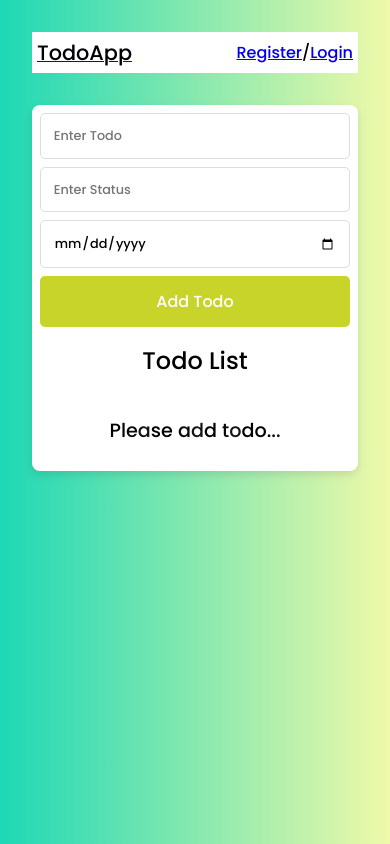
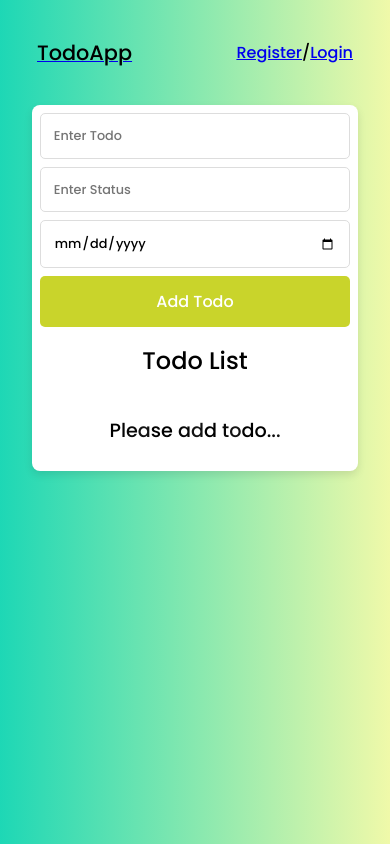
Before and after one commit to anujchauhann09/todo-list-frontend, a React (Vite) app: page / in a window 390 px wide. Built offline with nearby package versions, Linux system fonts and the light colour scheme.

Commit message:
Implement dark mode background for HTML - Added media query to adjust background for dark mode. - Maintained linear gradient background for light mode.

```diff
--- a/index.html
+++ b/index.html
@@ -12,6 +12,7 @@
       html, body {
         height: 100%;
       }
+
       .background-wrapper {
         min-height: 100vh;
         background: linear-gradient(90deg, hsla(169, 76%, 48%, 1) 0%, hsla(67, 87%, 82%, 1) 100%);
@@ -21,6 +22,20 @@
         display: flex;
         flex-direction: column;
       }
+
+      @media (prefers-color-scheme: dark) {
+        .background-wrapper {
+          background: #000;
+          color: #f4f4f4;
+        }
+      }
+
+      @media (prefers-color-scheme: light) {
+        .background-wrapper {
+          background: linear-gradient(90deg, hsla(169, 76%, 48%, 1) 0%, hsla(67, 87%, 82%, 1) 100%);
+        }
+      }
+
       #root {
         flex: 1;
       }
--- a/src/components/Navbar/Navbar.css
+++ b/src/components/Navbar/Navbar.css
@@ -1,5 +1,5 @@
 :root {
-    --navbar-bg: white;
+    /* --navbar-bg: white; */
     --btn-bg: #c9d42b;
     --btn-border: rgb(197, 197, 197);
     --text-color: black;
@@ -8,7 +8,7 @@
 
 @media (prefers-color-scheme: dark) {
     :root {
-        --navbar-bg: #222;
+        /* --navbar-bg: #222; */
         --btn-bg: #444;
         --btn-border: #555;
         --text-color: #f4f4f4;
```
